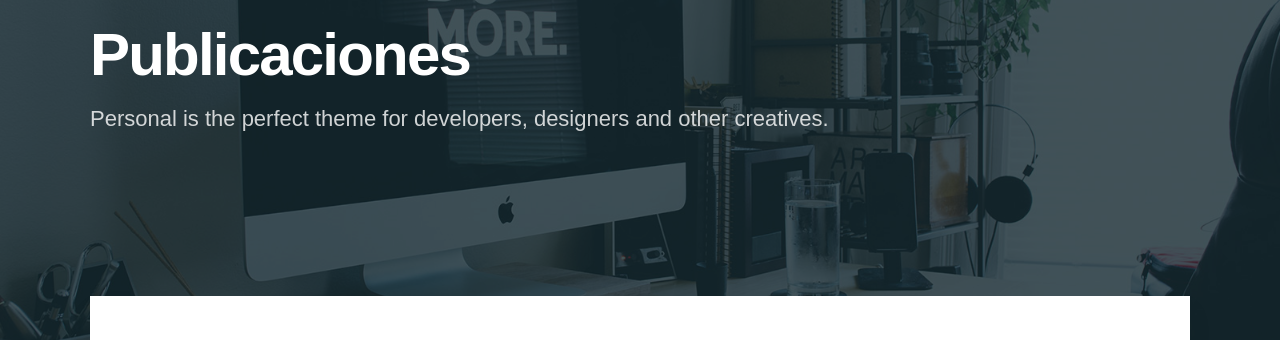
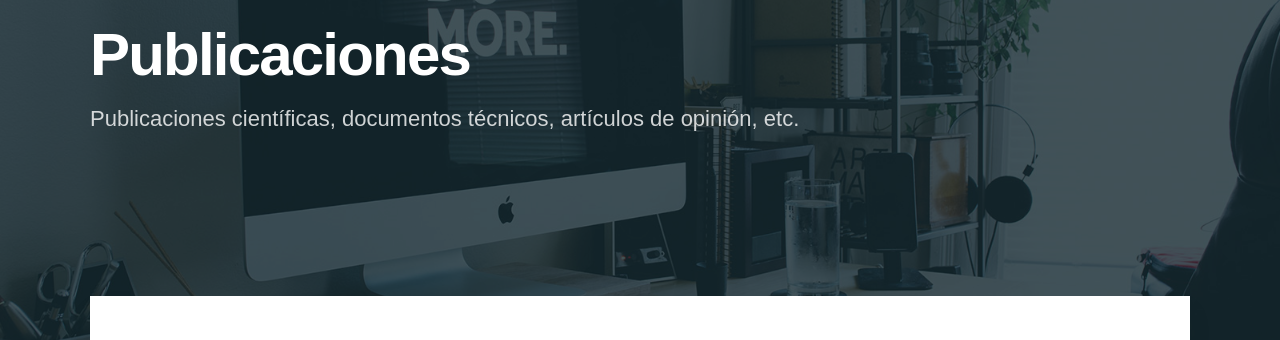
Before and after one commit to EnexFG/EnexFG.github.io, a Jekyll site: the page built from _pages/publicaciones.md, in a window 1280 px wide. Shown: the part 236-576 px from the top of the page. Built offline with Jekyll 4.4.1, drawn with Linux system fonts in a browser that asks for light colours; nearby versions of some CDN libraries; some web fonts are replaced.

Commit message:
Update publicaciones.md

```diff
--- a/_pages/publicaciones.md
+++ b/_pages/publicaciones.md
@@ -1,7 +1,7 @@
 ---
 title: Publicaciones
-subtitle: Personal is the perfect theme for developers, designers and other creatives.
-description: Publicaciones científcas, artículos de opinión, etc.
+subtitle: Publicaciones científicas, documentos técnicos, artículos de opinión, etc.
+description: Publicaciones científicas, documentos técnicos, artículos de opinión, etc.
 featured_image: /images/demo/about.jpg
 ---
 
```
